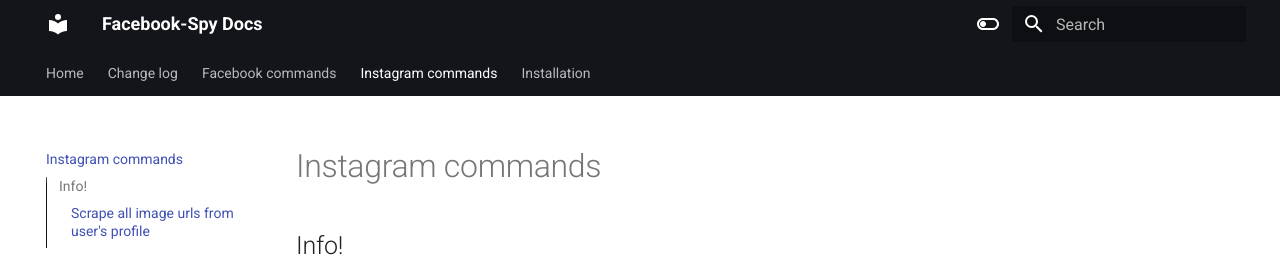
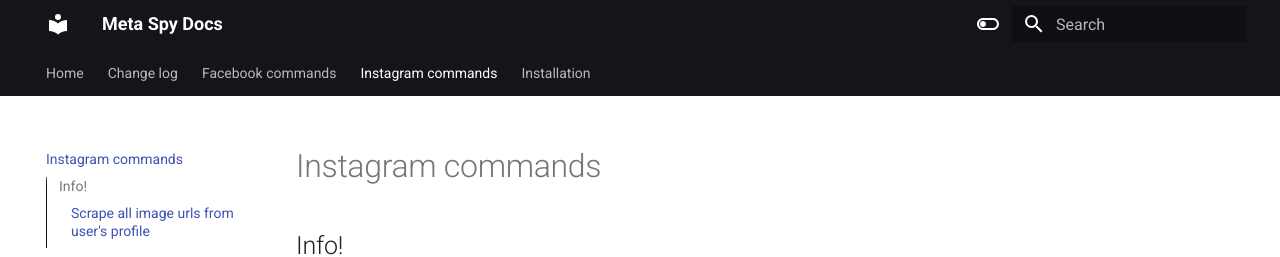
Before and after one commit to DEENUU1/meta-spy, an MkDocs documentation site: the page built from docs/commands2.md, in a window 1280 px wide. Shown: the top 257 px of the page. Built offline with MkDocs 1.6.1 and Material for MkDocs 9.7.7, drawn with Linux system fonts in a browser that asks for light colours.

Commit message:
Change the name of a project in mkdocs.yml

```diff
--- a/mkdocs.yml
+++ b/mkdocs.yml
@@ -1,5 +1,5 @@
-site_name: Facebook-Spy Docs
-site_url: https://DEENUU1.github.io/facebook-spy/
+site_name: Meta Spy Docs
+site_url: https://DEENUU1.github.io/meta-spy/
 theme:
   name: material
   features:
```
